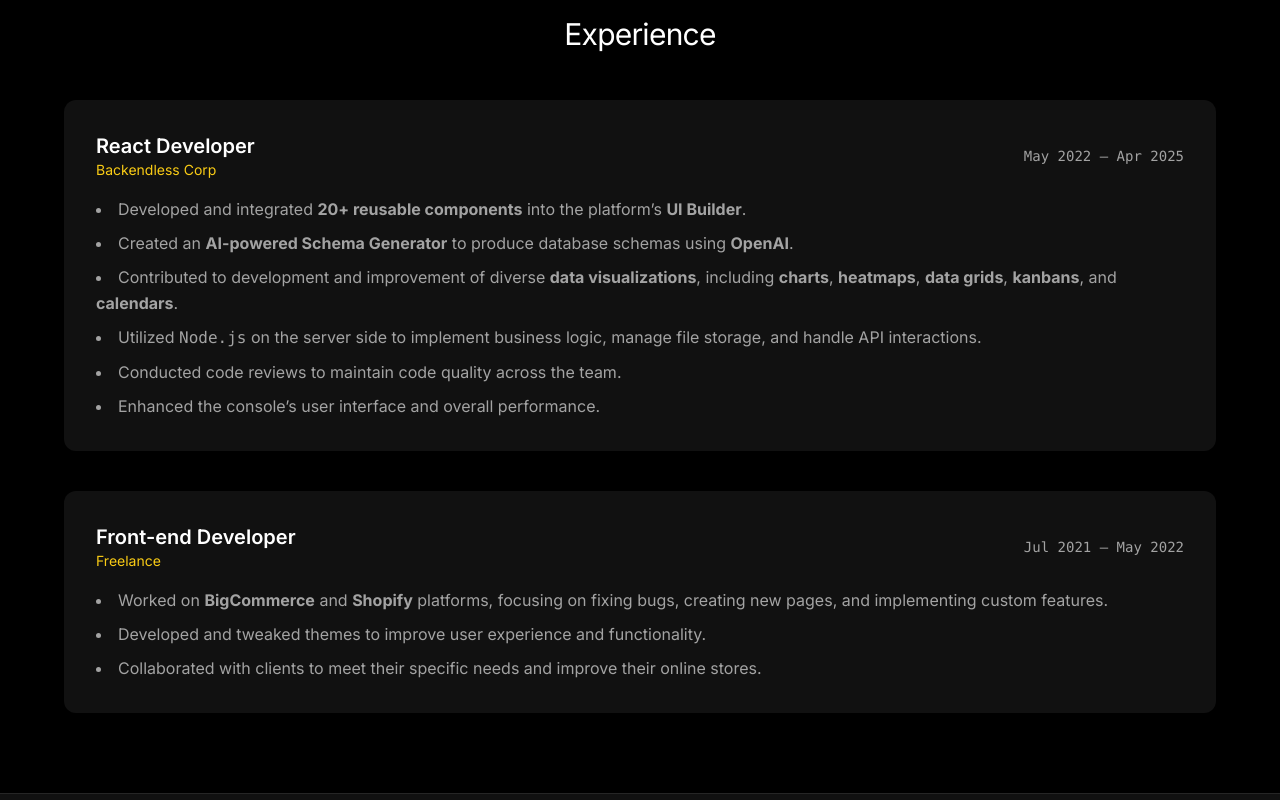
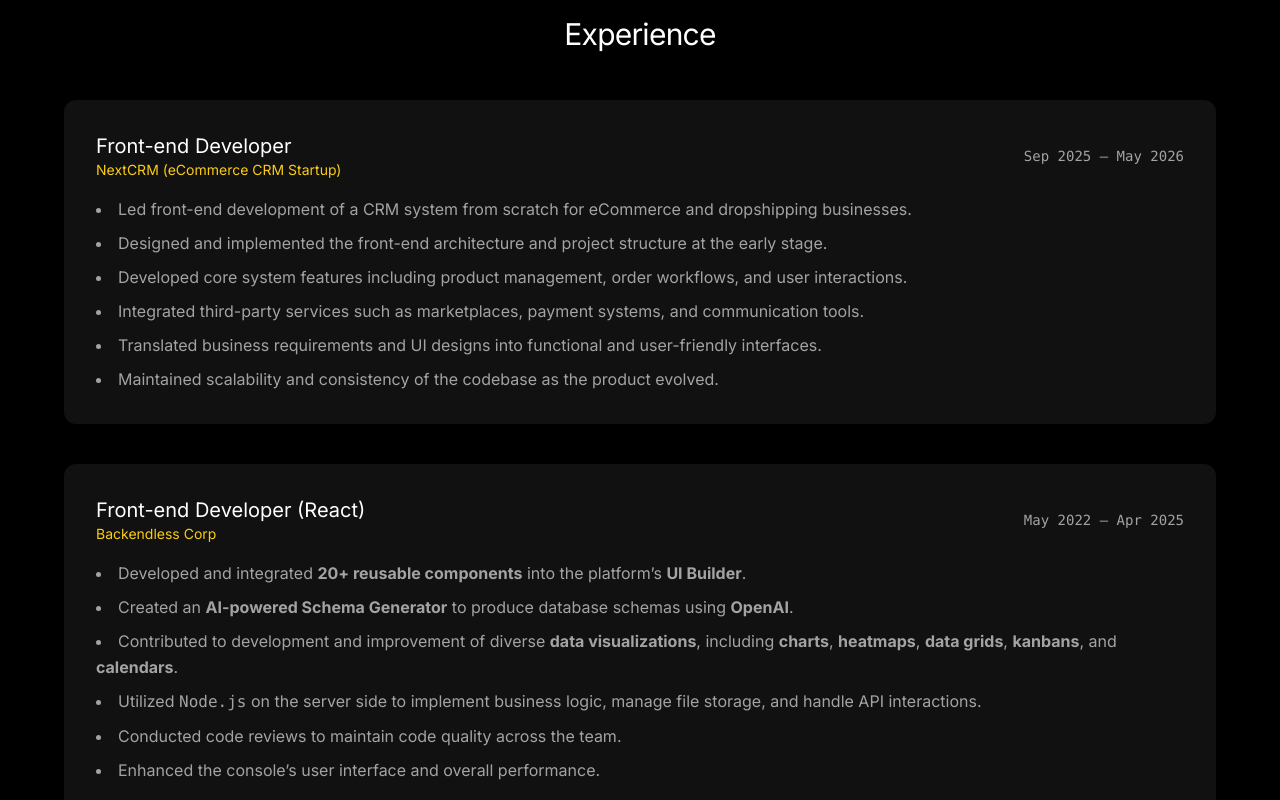
Before and after one commit to serhmel/portfolio, a React (Vite) app: page / in a window 1280 px wide. Shown: the part 1420-2220 px from the top of the page. Built offline with nearby package versions, Linux system fonts and the light colour scheme.

Commit message:
update expirience

```diff
--- a/src/components/sections/experience.jsx
+++ b/src/components/sections/experience.jsx
@@ -10,7 +10,25 @@ export default function Experience() {
           <div className="bg-[#111111] rounded-xl shadow-md p-6 lg:p-8">
             <div className="flex flex-col md:flex-row justify-between items-start md:items-center mb-4">
               <div>
-                <h3 className="text-xl font-semibold text-white">React Developer</h3>
+                <h3 className="text-xl font-semi-bold text-white">Front-end Developer</h3>
+                <p className="text-sm text-yellow-400 font-medium">NextCRM (eCommerce CRM Startup)</p>
+              </div>
+              <p className="text-sm text-neutral-400 font-mono mt-2 md:mt-0">Sep 2025 – May 2026</p>
+            </div>
+            <ul className="list-disc list-inside space-y-2 text-base leading-relaxed text-neutral-400">
+              <li>Led front-end development of a CRM system from scratch for eCommerce and dropshipping businesses.</li>
+              <li>Designed and implemented the front-end architecture and project structure at the early stage.</li>
+              <li>Developed core system features including product management, order workflows, and user interactions.</li>
+              <li>Integrated third-party services such as marketplaces, payment systems, and communication tools.</li>
+              <li>Translated business requirements and UI designs into functional and user-friendly interfaces.</li>
+              <li>Maintained scalability and consistency of the codebase as the product evolved.</li>
+            </ul>
+          </div>
+
+          <div className="bg-[#111111] rounded-xl shadow-md p-6 lg:p-8">
+            <div className="flex flex-col md:flex-row justify-between items-start md:items-center mb-4">
+              <div>
+                <h3 className="text-xl font-semi-bold text-white">Front-end Developer (React)</h3>
                 <p className="text-sm text-yellow-400 font-medium">Backendless Corp</p>
               </div>
               <p className="text-sm text-neutral-400 font-mono mt-2 md:mt-0">May 2022 – Apr 2025</p>
@@ -40,7 +58,7 @@ export default function Experience() {
           <div className="bg-[#111111] rounded-xl shadow-md p-6 lg:p-8">
             <div className="flex flex-col md:flex-row justify-between items-start md:items-center mb-4">
               <div>
-                <h3 className="text-xl font-semibold text-white">Front-end Developer</h3>
+                <h3 className="text-xl font-semi-bold text-white">Front-end Developer</h3>
                 <p className="text-sm text-yellow-400 font-medium">Freelance</p>
               </div>
               <p className="text-sm text-neutral-400 font-mono mt-2 md:mt-0">Jul 2021 – May 2022</p>
```
